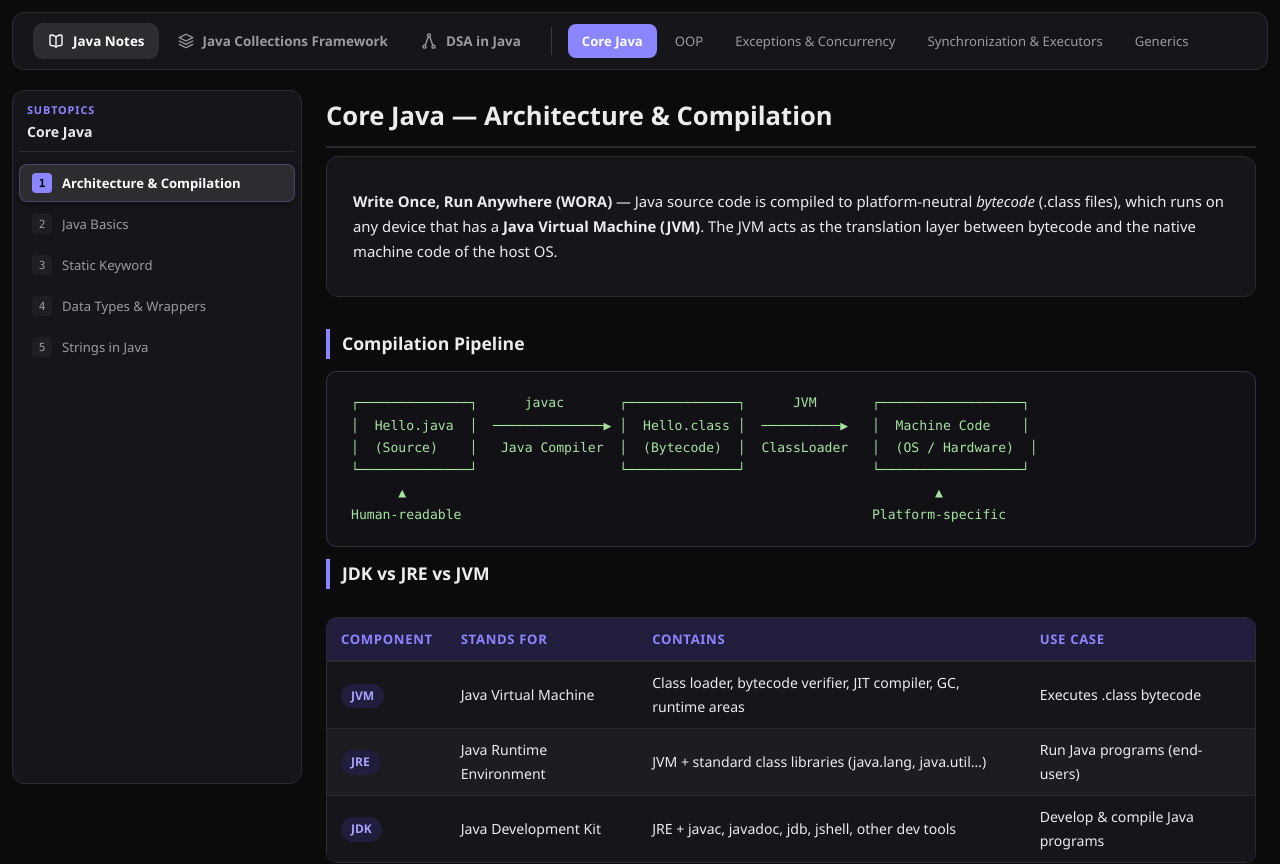
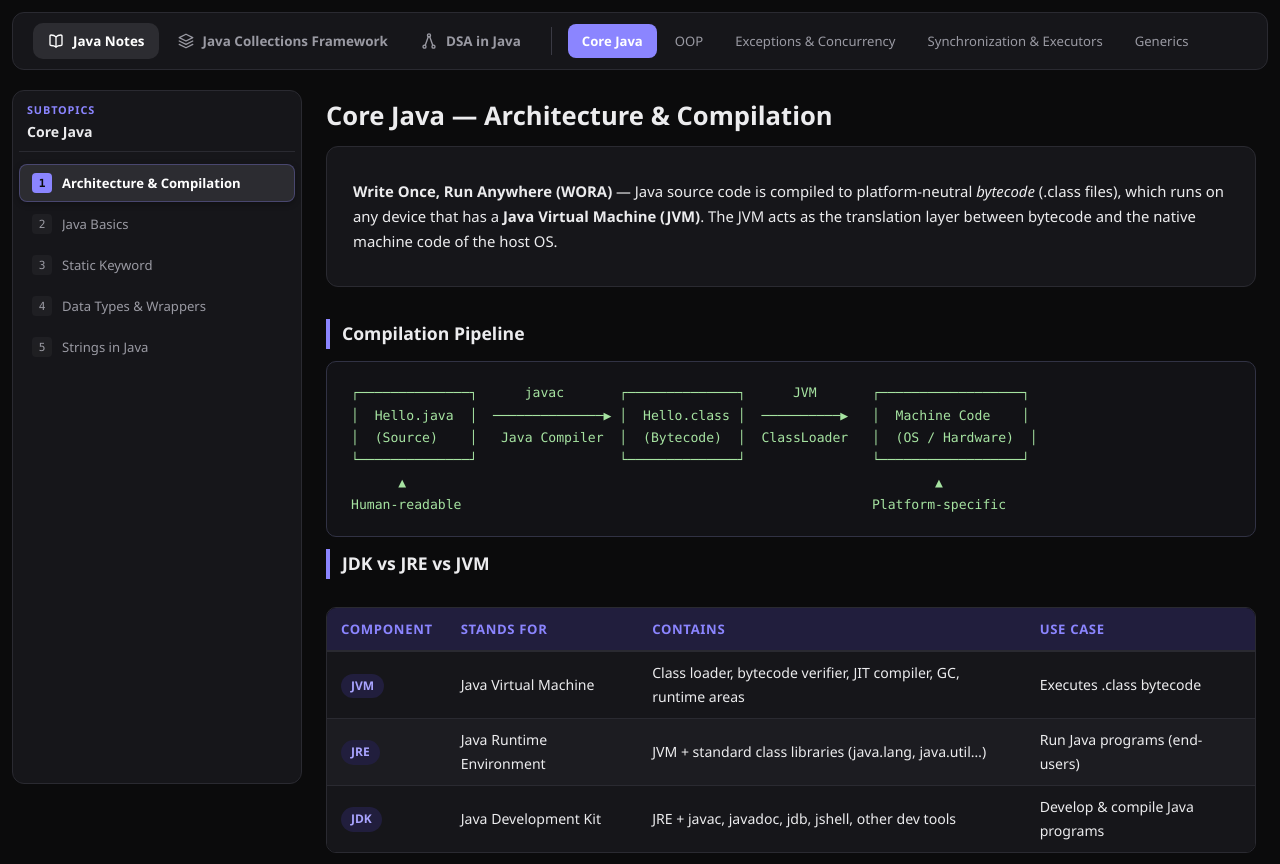
Before and after one commit to LATHWALROCK/Notes, a React (Vite) app: page / in a window 1280 px wide. Shown: the top 864 px of the page. Built offline with nearby package versions, Linux system fonts and the light colour scheme.

Commit message:
made css changes

```diff
--- a/src/index.css
+++ b/src/index.css
@@ -133,9 +133,8 @@
 @layer components {
   /* ── Content shell ───────────────────────────────────────────────────── */
   .content-heading {
-    @apply text-[1.6rem] font-extrabold text-ink border-b-2 border-line max-nav:text-[1.25rem];
+    @apply text-[1.6rem] font-extrabold text-ink max-nav:text-[1.25rem];
     padding-bottom: 8px;
-    margin-bottom: 8px;
   }
 
   .part-title { @apply text-[2rem] font-extrabold text-ink mt-14 mb-1; }
```
